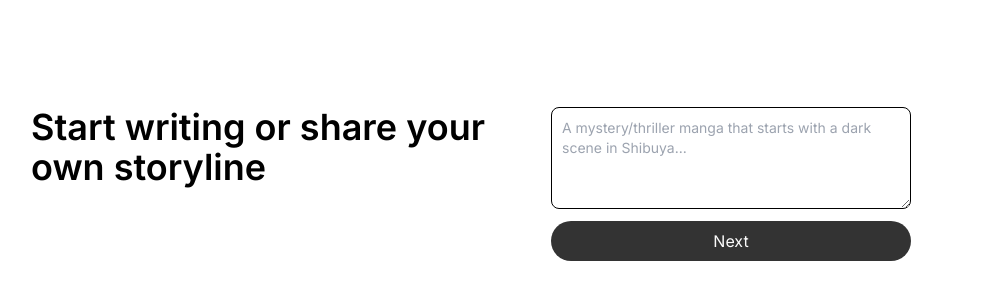
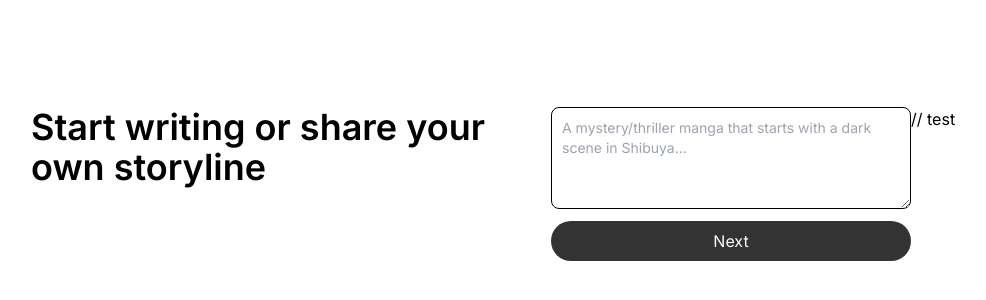
Before and after one commit to dylanlauzy/htn2023, a Next.js app: page /about in a window 1280 px wide. Shown: the part 216-516 px from the top of the page, without its empty margins (129-1115 px from the left). Built offline with nearby package versions, Linux system fonts and the light colour scheme.

Commit message:
test push

```diff
--- a/src/app/about/page.js
+++ b/src/app/about/page.js
@@ -16,7 +16,7 @@ const Home = () => {
                 text-sm text-gray-900 bg-gray-50 rounded-lg border border-gray-300
                 dark:bg-gray-700 dark:border-gray-600 dark:placeholder-gray-400 dark:text-white"
                 placeholder="A mystery/thriller manga that starts with a dark scene in Shibuya..."></textarea>
-
+                // test
 
               <button class = "float-right w-3/4 mt-3 ml-10 p-2 rounded-full bg-htnblack text-htnwhite">
                 Next
```
